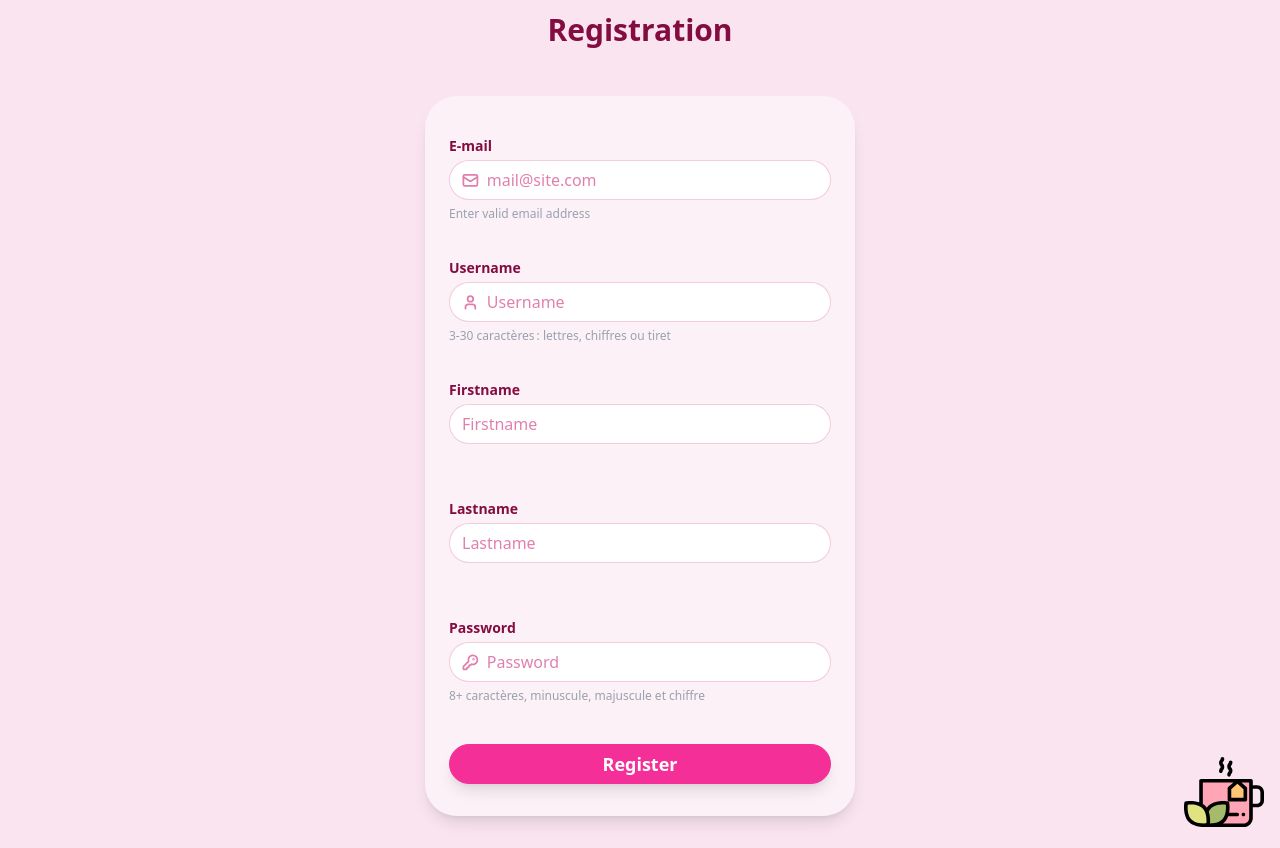
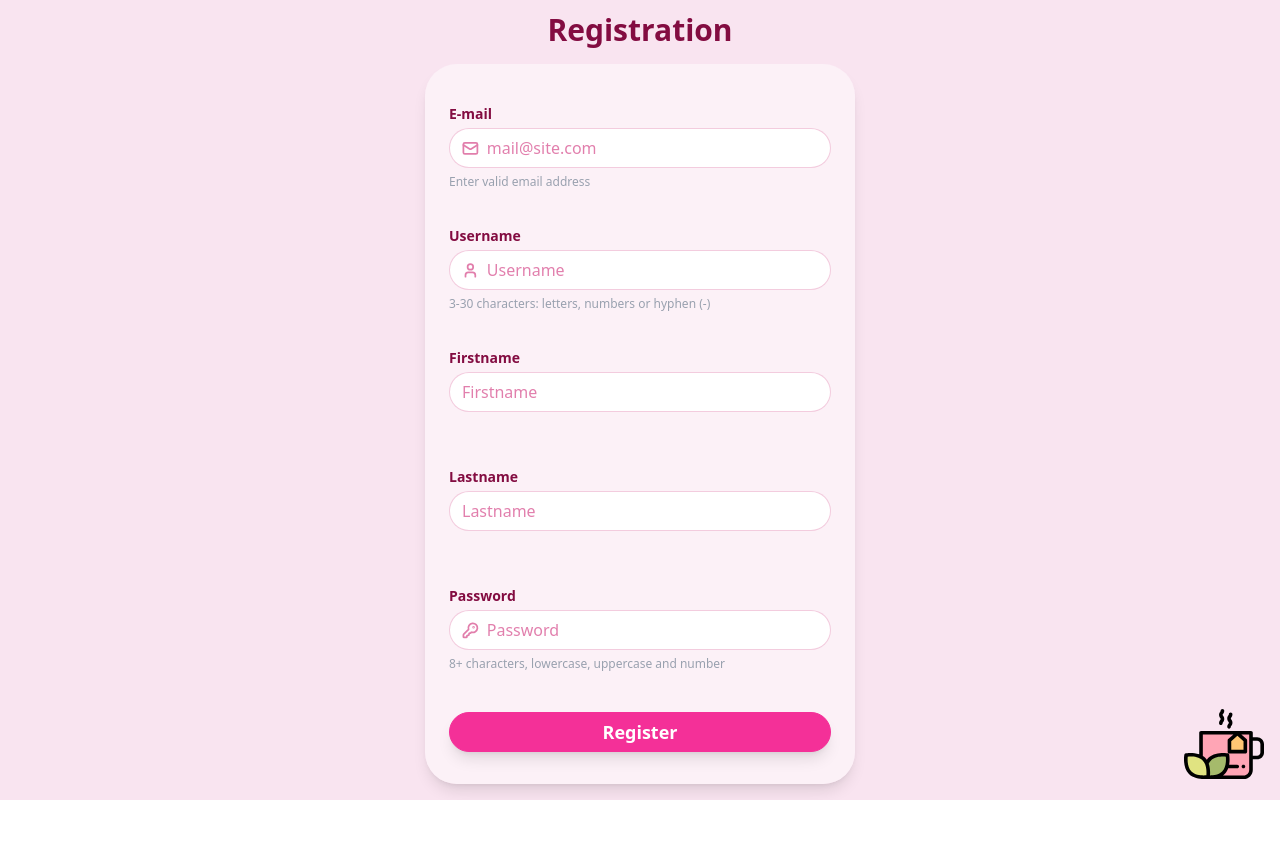
Before and after one commit to Vodki/Matcha, a Next.js app in the folder matcha/: page /registration in a window 1280 px wide. After the commit the page ends 800 px from the top, so only its background shows below. Built offline with nearby package versions, Linux system fonts and the light colour scheme.

Commit message:
registration done

```diff
--- a/matcha/src/app/registration/page.tsx
+++ b/matcha/src/app/registration/page.tsx
@@ -38,7 +38,7 @@ export default function RegistrationPage() {
         <div className="mt-3 text-3xl font-extrabold text-neutral mb-2">
           Registration
         </div>
-        <div className="bg-base-100/95 shadow-lg w-screen px-6 py-8 overflow-y-auto md:card md:w-[430px] flex flex-col items-center gap-4 md:gap-6 md:my-8 h-[75vh] md:h-auto md:overflow-hidden">
+        <div className="bg-base-100/95 shadow-lg w-screen px-6 py-8 overflow-y-auto md:card md:w-[430px] flex flex-col items-center gap-4 md:gap-6 h-[75vh] md:h-auto md:overflow-hidden">
           <Field
             label="E-mail"
             type="email"
@@ -63,37 +63,12 @@ export default function RegistrationPage() {
             }
             hint="Enter valid email address"
           />
-          {/* <fieldset className="fieldset">
-            <legend className="fieldset-legend">E-mail</legend>
-            <label className="input validator w-xs">
-              <svg
-                className="h-[1em] opacity-50"
-                xmlns="http://www.w3.org/2000/svg"
-                viewBox="0 0 24 24"
-              >
-                <g
-                  strokeLinejoin="round"
-                  strokeLinecap="round"
-                  strokeWidth="2.5"
-                  fill="none"
-                  stroke="currentColor"
-                >
-                  <rect width="20" height="16" x="2" y="4" rx="2"></rect>
-                  <path d="m22 7-8.97 5.7a1.94 1.94 0 0 1-2.06 0L2 7"></path>
-                </g>
-              </svg>
-              <input type="email" placeholder="mail@site.com" required />
-            </label>
-            <div className="validator-hint hidden">
-              Enter valid email address
-            </div>
-          </fieldset> */}
           <Field
             label="Username"
             type="text"
             placeholder="Username"
             pattern="[A-Za-z][A-Za-z0-9\-]*"
-            title="Only letters, numbers or dash"
+            title="Only letters, numbers or hyphen (-) allowed"
             icon={
               <svg
                 className="h-[1.2em] opacity-50"
@@ -112,43 +87,8 @@ export default function RegistrationPage() {
                 </g>
               </svg>
             }
-            hint="3-30 caractères : lettres, chiffres ou tiret"
+            hint="3-30 characters: letters, numbers or hyphen (-)"
           />
-          {/* <fieldset className="fieldset">
-            <legend className="fieldset-legend">Username</legend>
-            <label className="input validator w-xs">
-              <svg
-                className="h-[1em] opacity-50"
-                xmlns="http://www.w3.org/2000/svg"
-                viewBox="0 0 24 24"
-              >
-                <g
-                  strokeLinejoin="round"
-                  strokeLinecap="round"
-                  strokeWidth="2.5"
-                  fill="none"
-                  stroke="currentColor"
-                >
-                  <path d="M19 21v-2a4 4 0 0 0-4-4H9a4 4 0 0 0-4 4v2"></path>
-                  <circle cx="12" cy="7" r="4"></circle>
-                </g>
-              </svg>
-              <input
-                type="text"
-                required
-                placeholder="Username"
-                pattern="[A-Za-z][A-Za-z0-9\-]*"
-                // minLength="3"
-                // maxLength="30"
-                title="Only letters, numbers or dash"
-              />
-            </label>
-            <p className="validator-hint hidden">
-              Must be 3 to 30 characters
-              <br />
-              Containing only letters, numbers or dash
-            </p>
-          </fieldset> */}
           <Field
             label="Firstname"
             type="text"
@@ -156,15 +96,6 @@ export default function RegistrationPage() {
             icon={null}
             hint=""
           />
-          {/* <fieldset className="fieldset">
-            <legend className="fieldset-legend">Firstname</legend>
-            <input
-              type="text"
-              required
-              className="input w-xs"
-              placeholder="Firstname"
-            />
-          </fieldset> */}
           <Field
             label="Lastname"
             type="text"
@@ -172,15 +103,6 @@ export default function RegistrationPage() {
             icon={null}
             hint=""
           />
-          {/* <fieldset className="fieldset">
-            <legend className="fieldset-legend">Lastname</legend>
-            <input
-              type="text"
-              required
-              className="input w-xs"
-              placeholder="Lastname"
-            />
-          </fieldset> */}
           <Field
             label="Password"
             type="password"
@@ -208,51 +130,10 @@ export default function RegistrationPage() {
                 </g>
               </svg>
             }
-            title="8+ caractères, 1 minuscule, 1 majuscule, 1 chiffre minimum"
+            title="8+ characters, 1 lowercase, 1 uppercase, 1 number minimum"
             pattern="(?=.*\d)(?=.*[a-z])(?=.*[A-Z]).{8,}"
-            hint="8+ caractères, minuscule, majuscule et chiffre"
+            hint="8+ characters, lowercase, uppercase and number"
           />
-          {/* <fieldset className="fieldset">
-            <legend className="fieldset-legend">Lastname</legend>
-            <label className="input validator w-xs">
-              <svg
-                className="h-[1em] opacity-50"
-                xmlns="http://www.w3.org/2000/svg"
-                viewBox="0 0 24 24"
-              >
-                <g
-                  strokeLinejoin="round"
-                  strokeLinecap="round"
-                  strokeWidth="2.5"
-                  fill="none"
-                  stroke="currentColor"
-                >
-                  <path d="M2.586 17.414A2 2 0 0 0 2 18.828V21a1 1 0 0 0 1 1h3a1 1 0 0 0 1-1v-1a1 1 0 0 1 1-1h1a1 1 0 0 0 1-1v-1a1 1 0 0 1 1-1h.172a2 2 0 0 0 1.414-.586l.814-.814a6.5 6.5 0 1 0-4-4z"></path>
-                  <circle
-                    cx="16.5"
-                    cy="7.5"
-                    r=".5"
-                    fill="currentColor"
-                  ></circle>
-                </g>
-              </svg>
-              <input
-                type="password"
-                required
-                placeholder="Password"
-                // minlength="8"
-                pattern="(?=.*\d)(?=.*[a-z])(?=.*[A-Z]).{8,}"
-                title="Must be more than 8 characters, including number, lowercase letter, uppercase letter"
-              />
-            </label>
-            <p className="validator-hint hidden">
-              Must be more than 8 characters, including:
-              <br />
-              At least one number <br />
-              At least one lowercase letter <br />
-              At least one uppercase letter
-            </p>
-          </fieldset> */}
           <button
             type="submit"
             className="btn btn-primary shadow-lg font-bold
@@ -260,7 +141,6 @@ export default function RegistrationPage() {
           >
             Register
           </button>
-          {/* </div> */}
         </div>
       </div>
     </div>
```
